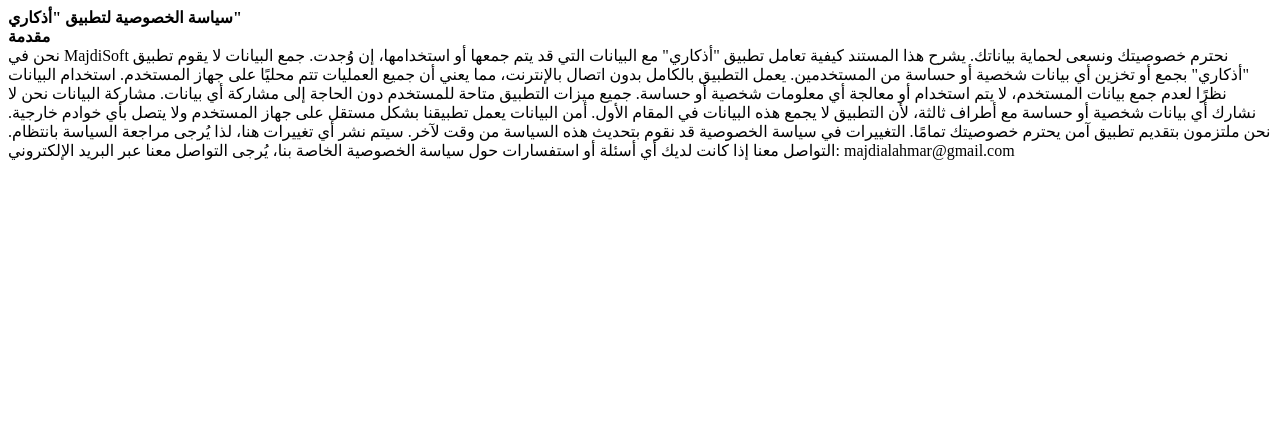
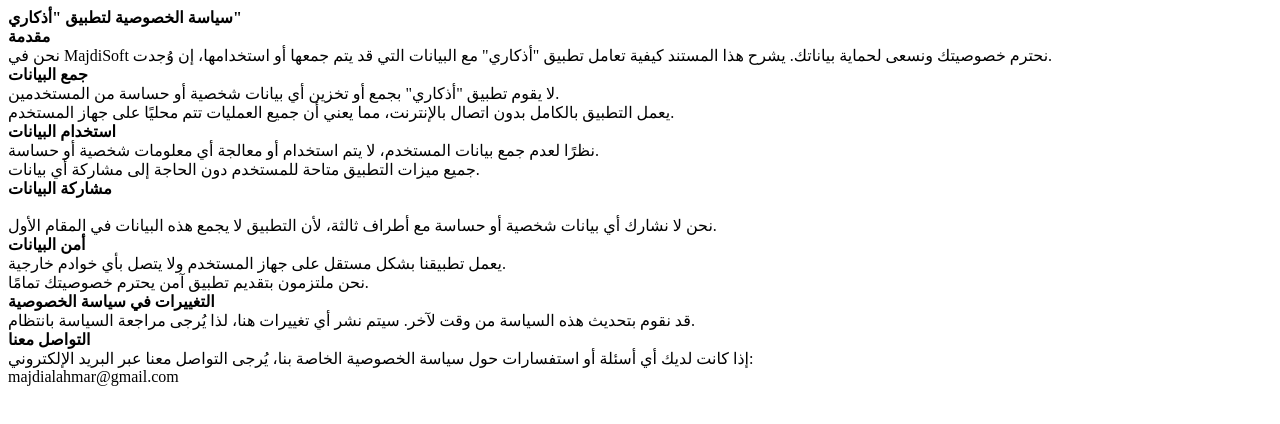
Before and after one commit to Majdisoft/privacy-policy, a plain HTML site: page index.html in a window 1280 px wide. Drawn offline with Linux system fonts and the light colour scheme.

Commit message:
Update index.html

```diff
--- a/index.html
+++ b/index.html
@@ -5,20 +5,48 @@
 <br>
 
 نحن في MajdiSoft نحترم خصوصيتك ونسعى لحماية بياناتك. يشرح هذا المستند كيفية تعامل تطبيق "أذكاري" مع البيانات التي قد يتم جمعها أو استخدامها، إن وُجدت.
-
+<br>
+<strong>
 جمع البيانات
+  <br>
+</strong>
 لا يقوم تطبيق "أذكاري" بجمع أو تخزين أي بيانات شخصية أو حساسة من المستخدمين.
+<br>
 يعمل التطبيق بالكامل بدون اتصال بالإنترنت، مما يعني أن جميع العمليات تتم محليًا على جهاز المستخدم.
+<br>
+<strong>
 استخدام البيانات
+  <br>
+</strong>
 نظرًا لعدم جمع بيانات المستخدم، لا يتم استخدام أو معالجة أي معلومات شخصية أو حساسة.
+<br>
 جميع ميزات التطبيق متاحة للمستخدم دون الحاجة إلى مشاركة أي بيانات.
+<br>
+<strong>
 مشاركة البيانات
+  <br>
+  <br>
+</strong>
 نحن لا نشارك أي بيانات شخصية أو حساسة مع أطراف ثالثة، لأن التطبيق لا يجمع هذه البيانات في المقام الأول.
+<br>
+<strong>
 أمن البيانات
+  <br>
+</strong>
 يعمل تطبيقنا بشكل مستقل على جهاز المستخدم ولا يتصل بأي خوادم خارجية.
+<br>
 نحن ملتزمون بتقديم تطبيق آمن يحترم خصوصيتك تمامًا.
+<br>
+<strong>
 التغييرات في سياسة الخصوصية
+</strong>
+<br>
 قد نقوم بتحديث هذه السياسة من وقت لآخر. سيتم نشر أي تغييرات هنا، لذا يُرجى مراجعة السياسة بانتظام.
+<br>
+<strong>
 التواصل معنا
+</strong>
+<br>
 إذا كانت لديك أي أسئلة أو استفسارات حول سياسة الخصوصية الخاصة بنا، يُرجى التواصل معنا عبر البريد الإلكتروني:
+<br>
 majdialahmar@gmail.com
```
